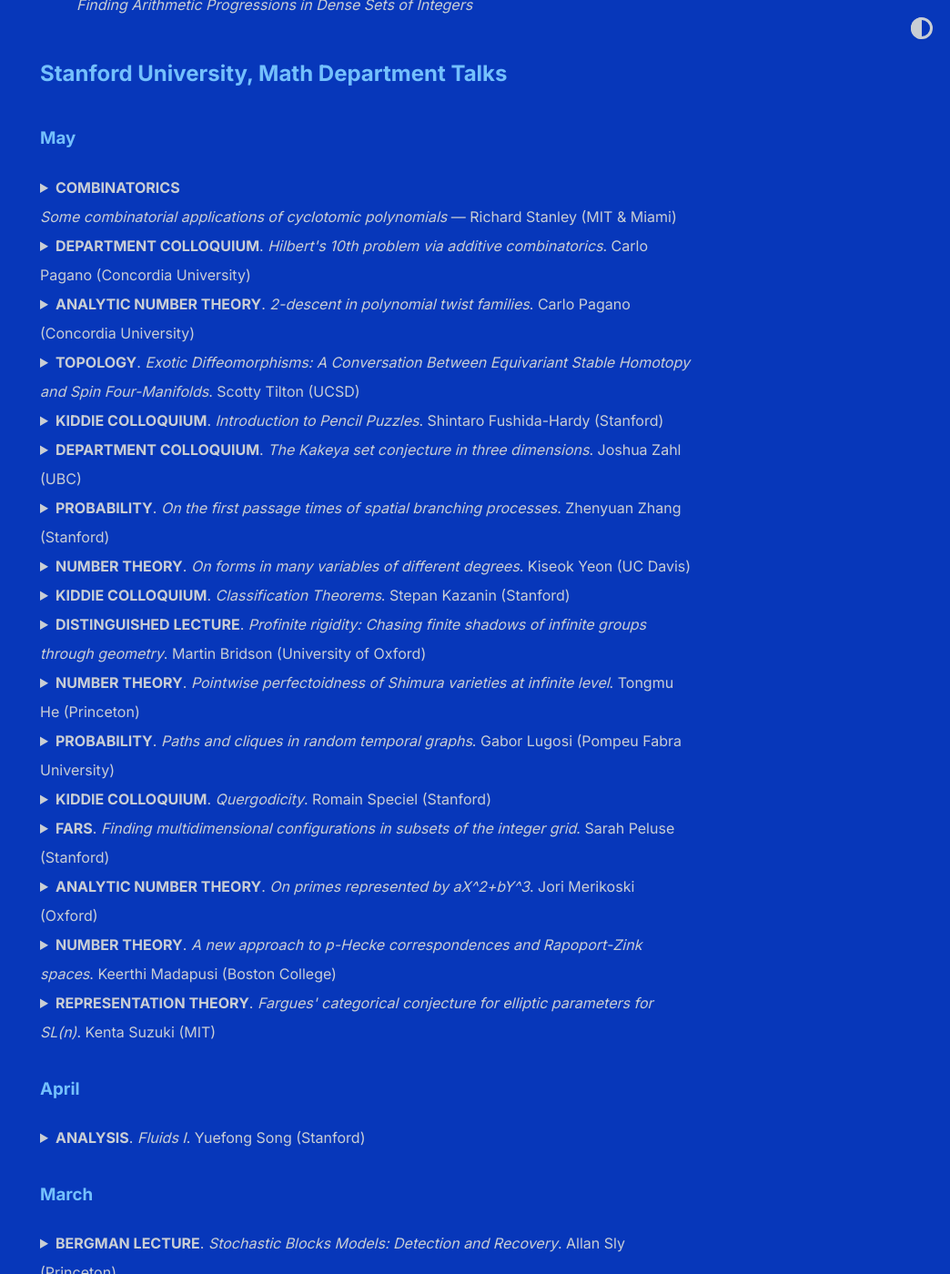
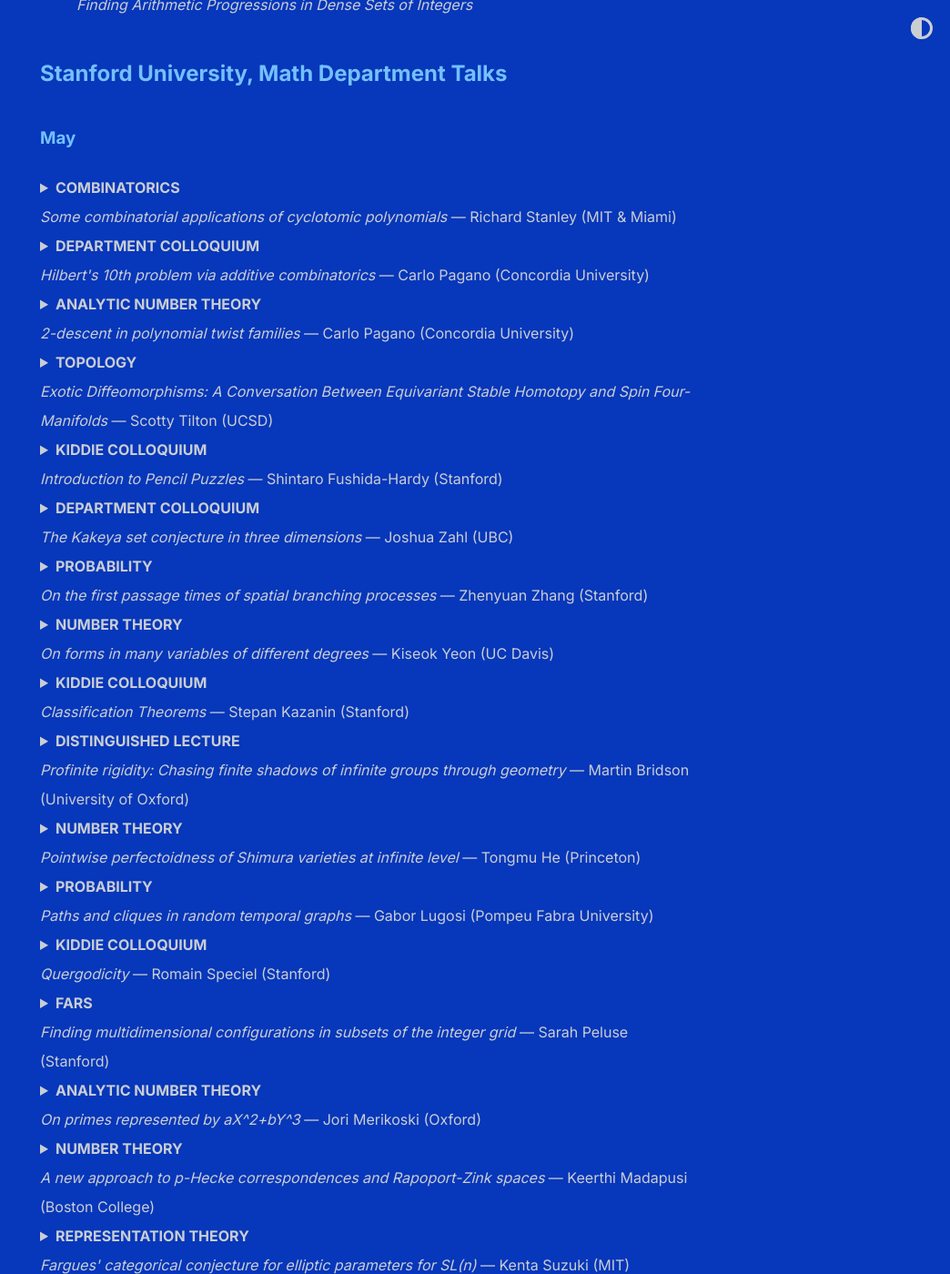
Before and after one commit to shihankanungo/shihankanungo.github.io, a Jekyll site: the page built from math-talks.md, in a window 1280 px wide and 1400 px high, scrolled down 2179 px. Shown: the whole window at 91% size, without its empty margins (236-1280 px from the left). Built offline with Jekyll 4.4.1, drawn with Linux system fonts in a browser that asks for light colours.

Commit message:
Update math-talks.md

```diff
--- a/math-talks.md
+++ b/math-talks.md
@@ -74,82 +74,82 @@
 </details>
 
 <details>
-  <summary><b>DEPARTMENT COLLOQUIUM</b>. <i>Hilbert's 10th problem via additive combinatorics</i>. Carlo Pagano (Concordia University)</summary>
+  <summary><b>DEPARTMENT COLLOQUIUM</b><br><i>Hilbert's 10th problem via additive combinatorics</i> &mdash; Carlo Pagano (Concordia University)</summary>
   <small><img src="images/05-29b.png" alt="May 29"></small>
 </details>
 
 <details>
-  <summary><b>ANALYTIC NUMBER THEORY</b>. <i>2-descent in polynomial twist families</i>. Carlo Pagano (Concordia University)</summary>
+  <summary><b>ANALYTIC NUMBER THEORY</b><br><i>2-descent in polynomial twist families</i> &mdash; Carlo Pagano (Concordia University)</summary>
   <small><img src="images/05-28.png" alt="May 28"></small>
 </details>
 
 <details>
-  <summary><b>TOPOLOGY</b>. <i>Exotic Diffeomorphisms: A Conversation Between Equivariant Stable Homotopy and Spin Four-Manifolds</i>. Scotty Tilton (UCSD)</summary>
+  <summary><b>TOPOLOGY</b><br><i>Exotic Diffeomorphisms: A Conversation Between Equivariant Stable Homotopy and Spin Four-Manifolds</i> &mdash; Scotty Tilton (UCSD)</summary>
   <small><img src="images/05-27.png" alt="May 27"></small>
 </details>
 
 <details>
-  <summary><b>KIDDIE COLLOQUIUM</b>. <i>Introduction to Pencil Puzzles</i>. Shintaro Fushida-Hardy (Stanford)</summary>
+  <summary><b>KIDDIE COLLOQUIUM</b><br><i>Introduction to Pencil Puzzles</i> &mdash; Shintaro Fushida-Hardy (Stanford)</summary>
   <small><img src="images/05-22a.png" alt="May 22"></small>
 </details>
 
 <details>
-  <summary><b>DEPARTMENT COLLOQUIUM</b>. <i>The Kakeya set conjecture in three dimensions</i>. Joshua Zahl (UBC)</summary>
+  <summary><b>DEPARTMENT COLLOQUIUM</b><br><i>The Kakeya set conjecture in three dimensions</i> &mdash; Joshua Zahl (UBC)</summary>
   <small><img src="images/05-22b.png" alt="May 22"></small>
 </details>
 
 <details>
-  <summary><b>PROBABILITY</b>. <i>On the first passage times of spatial branching processes</i>. Zhenyuan Zhang (Stanford)</summary>
+  <summary><b>PROBABILITY</b><br><i>On the first passage times of spatial branching processes</i> &mdash; Zhenyuan Zhang (Stanford)</summary>
   <small><img src="images/05-19b.png" alt="May 19"></small>
 </details>
 
 <details>
-  <summary><b>NUMBER THEORY</b>. <i>On forms in many variables of different degrees</i>. Kiseok Yeon (UC Davis)</summary>
+  <summary><b>NUMBER THEORY</b><br><i>On forms in many variables of different degrees</i> &mdash; Kiseok Yeon (UC Davis)</summary>
   <small><img src="images/05-19a.png" alt="May 19"></small>
 </details>
 
 <details>
-  <summary><b>KIDDIE COLLOQUIUM</b>. <i>Classification Theorems</i>. Stepan Kazanin (Stanford)</summary>
+  <summary><b>KIDDIE COLLOQUIUM</b><br><i>Classification Theorems</i> &mdash; Stepan Kazanin (Stanford)</summary>
   <small><img src="images/05-15a.png" alt="May 15"></small>
 </details>
 
 <details>
-  <summary><b>DISTINGUISHED LECTURE</b>. <i>Profinite rigidity: Chasing finite shadows of infinite groups through geometry</i>.  Martin Bridson (University of Oxford)</summary>
+  <summary><b>DISTINGUISHED LECTURE</b><br><i>Profinite rigidity: Chasing finite shadows of infinite groups through geometry</i> &mdash; Martin Bridson (University of Oxford)</summary>
   <small><img src="images/05-15b.png" alt="May 15"></small>
 </details>
 
 <details>
-  <summary><b>NUMBER THEORY</b>. <i>Pointwise perfectoidness of Shimura varieties at infinite level</i>. Tongmu He (Princeton)</summary>
+  <summary><b>NUMBER THEORY</b><br><i>Pointwise perfectoidness of Shimura varieties at infinite level</i> &mdash; Tongmu He (Princeton)</summary>
   <small><img src="images/05-12a.png" alt="May 12"></small>
 </details>
 
 <details>
-  <summary><b>PROBABILITY</b>. <i>Paths and cliques in random temporal graphs</i>. Gabor Lugosi (Pompeu Fabra University)</summary>
+  <summary><b>PROBABILITY</b><br><i>Paths and cliques in random temporal graphs</i> &mdash; Gabor Lugosi (Pompeu Fabra University)</summary>
   <small><img src="images/05-12b.png" alt="May 12"></small>
 </details>
 
 <details>
-  <summary><b>KIDDIE COLLOQUIUM</b>. <i>Quergodicity</i>. Romain Speciel (Stanford)</summary>
+  <summary><b>KIDDIE COLLOQUIUM</b><br><i>Quergodicity</i> &mdash; Romain Speciel (Stanford)</summary>
   <small><img src="images/05-08a.png" alt="May 8"></small>
 </details>
 
 <details>
-  <summary><b>FARS</b>. <i>Finding multidimensional configurations in subsets of the integer grid</i>. Sarah Peluse (Stanford)</summary>
+  <summary><b>FARS</b><br><i>Finding multidimensional configurations in subsets of the integer grid</i> &mdash; Sarah Peluse (Stanford)</summary>
   <small><img src="images/05-08b.png" alt="May 8"></small>
 </details>
 
 <details>
-  <summary><b>ANALYTIC NUMBER THEORY</b>. <i>On primes represented by aX^2+bY^3</i>. Jori Merikoski (Oxford)</summary>
+  <summary><b>ANALYTIC NUMBER THEORY</b><br><i>On primes represented by aX^2+bY^3</i> &mdash; Jori Merikoski (Oxford)</summary>
   <small><img src="images/05-07.png" alt="May 7"></small>
 </details>
 
 <details>
-  <summary><b>NUMBER THEORY</b>. <i>A new approach to p-Hecke correspondences and Rapoport-Zink spaces</i>. Keerthi Madapusi (Boston College)</summary>
+  <summary><b>NUMBER THEORY</b><br><i>A new approach to p-Hecke correspondences and Rapoport-Zink spaces</i> &mdash; Keerthi Madapusi (Boston College)</summary>
   <small><img src="images/05-05.png" alt="May 5"></small>
 </details>
 
 <details>
-  <summary><b>REPRESENTATION THEORY</b>. <i>Fargues' categorical conjecture for elliptic parameters for SL(n)</i>. Kenta Suzuki (MIT)</summary>
+  <summary><b>REPRESENTATION THEORY</b><br><i>Fargues' categorical conjecture for elliptic parameters for SL(n)</i> &mdash; Kenta Suzuki (MIT)</summary>
   <small><img src="images/05-1.png" alt="May 1"></small>
 </details>
 
```
